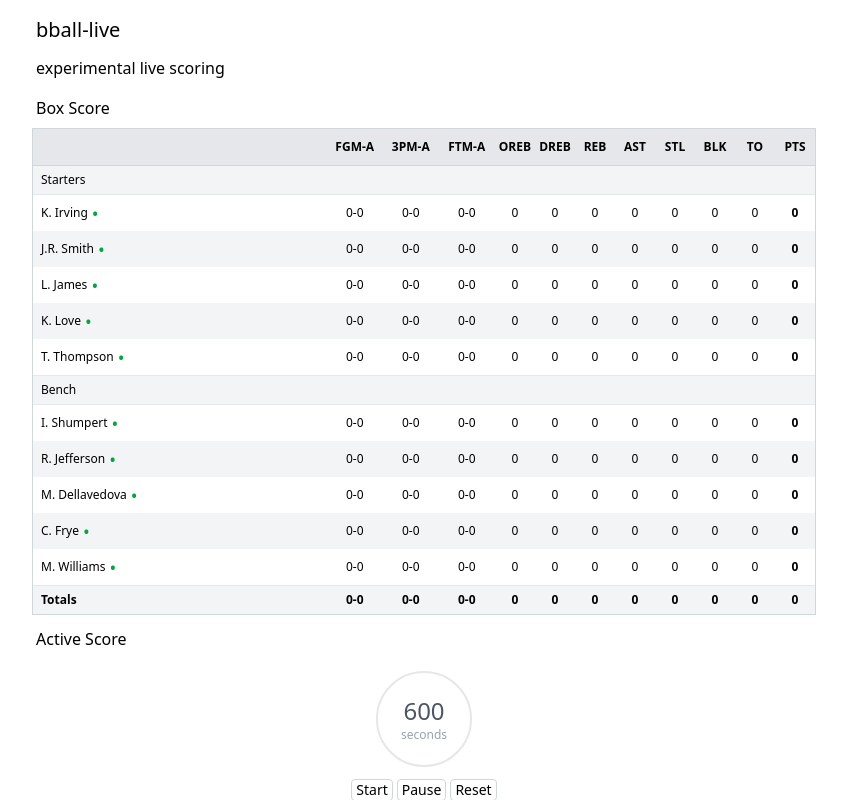
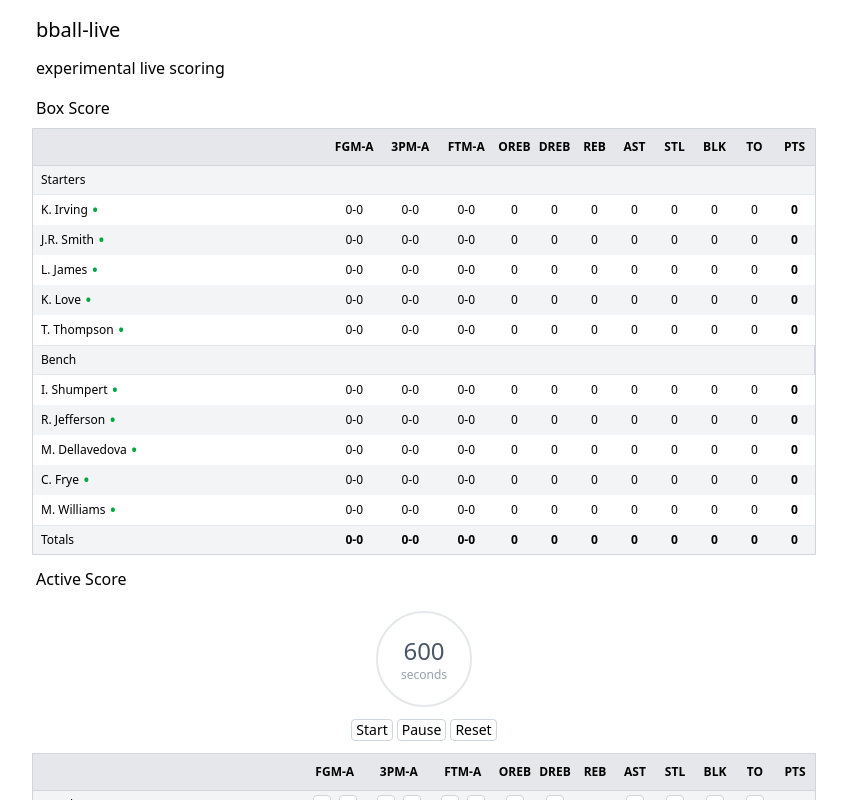
Before and after one commit to ober9k/bball-live, an Angular app: page / in a window 1280 px wide. Shown: the top 800 px of the page, without its empty margins (216-1063 px from the left). Built offline with nearby package versions, Linux system fonts and the light colour scheme.

Commit message:
Adjusted line height affected by player name

```diff
--- a/src/app/components/box-score-table/box-score-table.html
+++ b/src/app/components/box-score-table/box-score-table.html
@@ -47,7 +47,7 @@
       </tr>
     }
     <tr class="border-y border-gray-200">
-      <td colspan="99" class="bg-gray-100 px-2 py-1.5 text-xs">
+      <td colspan="99" class="bg-gray-100 px-2 py-1.5 text-xs border-r border-gray-300">
         <strong class="font-medium">Bench</strong>
       </td>
     </tr>
@@ -78,7 +78,9 @@
     </tbody>
     <tfoot>
     <tr class="border-t border-gray-200 bg-gray-100">
-      <th class="w-auto px-2 py-1.5 text-left text-xs">Totals</th>
+      <th class="w-auto px-2 py-1.5 text-left text-xs">
+        <strong class="font-medium">Totals</strong>
+      </th>
       <th class="w-14 px-1 py-1.5 text-xs text-center">
         {{ playerStatsTotals().fieldGoalMade_2 }}-{{ playerStatsTotals().fieldGoalAttempted_2 }}
       </th>
--- a/src/app/components/player/player-name/player-name.css
+++ b/src/app/components/player/player-name/player-name.css
@@ -2,12 +2,12 @@
 
 .player {
   .name {
-    @apply text-xs/6;
+    @apply text-xs/4;
   }
 
   .status {
     @apply absolute;
     @apply px-1;
-    @apply text-lg/6 text-green-600;
+    @apply text-lg/4 text-green-600;
   }
 }
```
